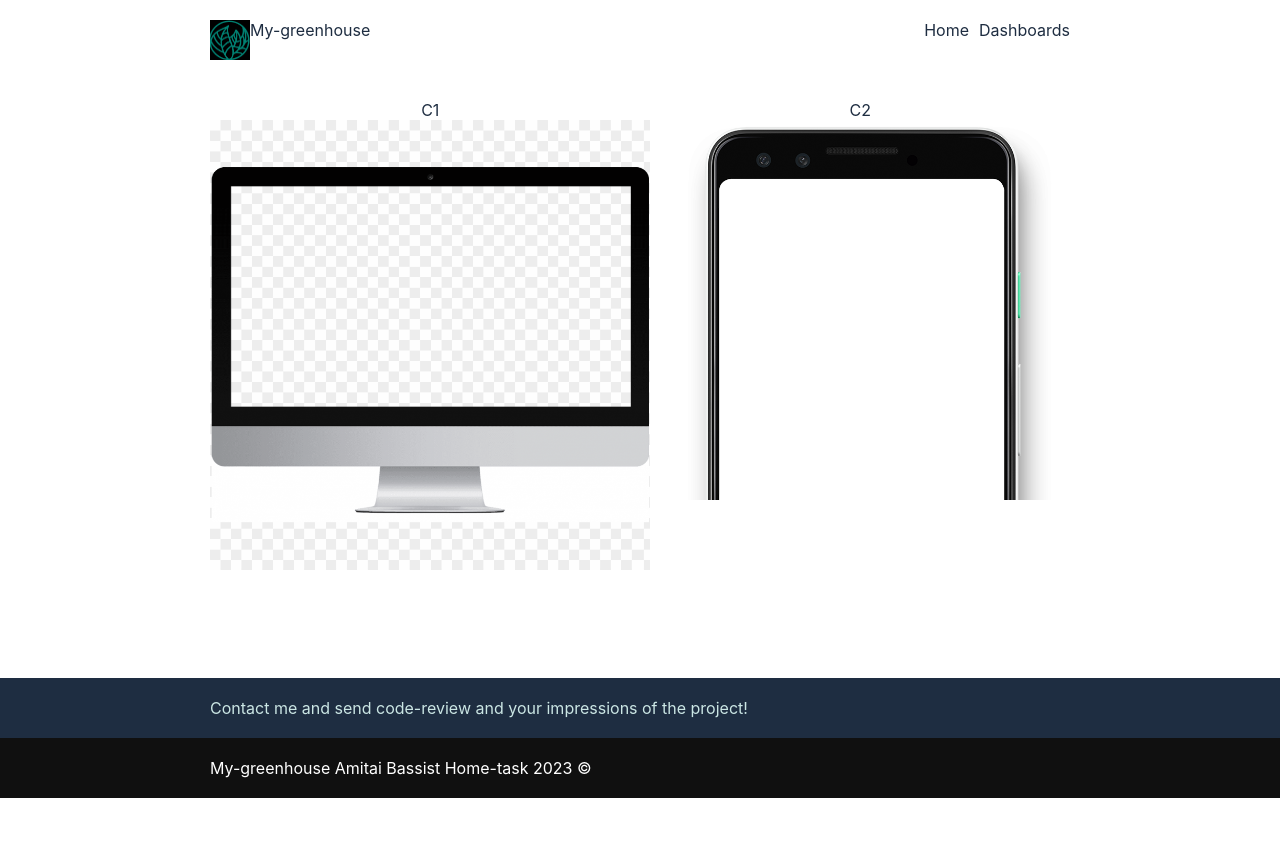
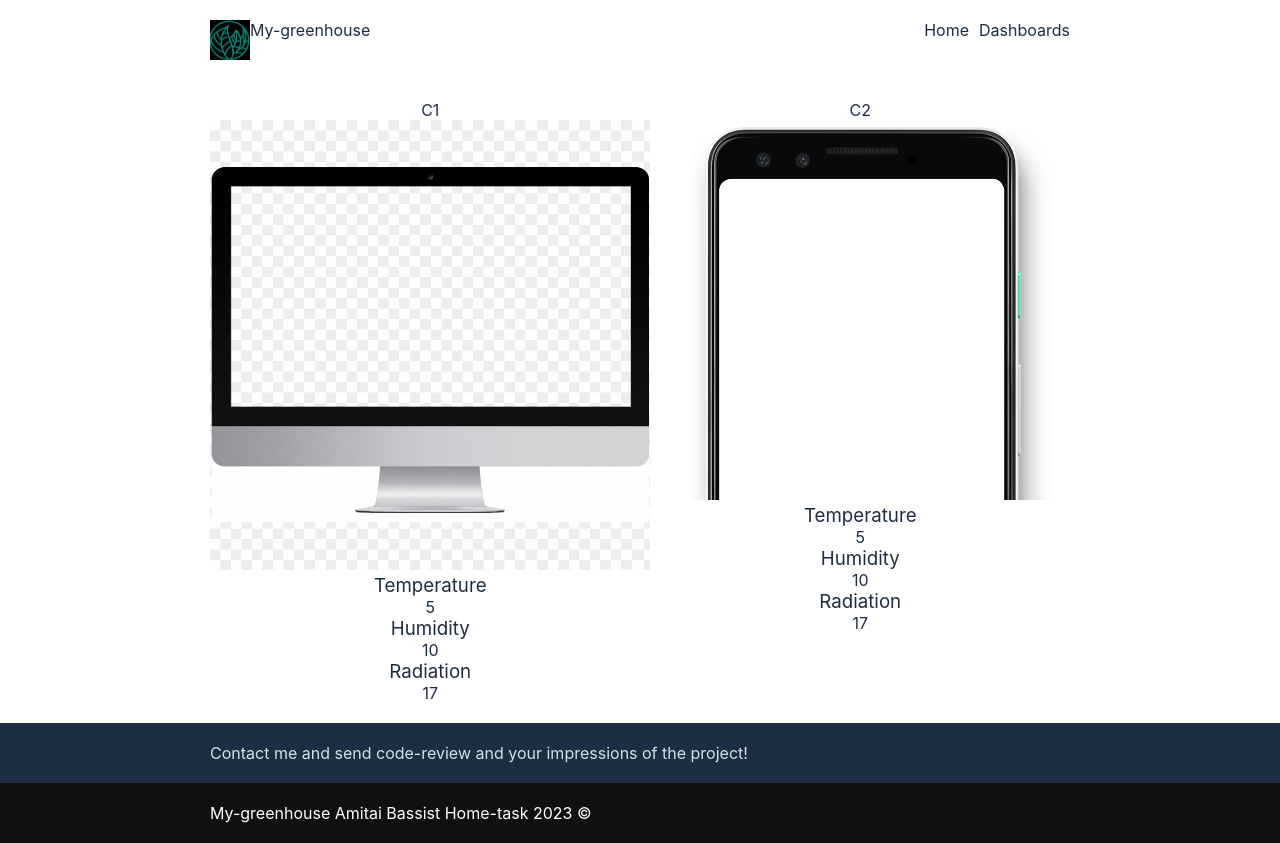
Before and after one commit to Amitai-Bassist/My-greenhouse-front, a React (Create React App) app: page /#/dashboards in a window 1280 px wide. Before the commit the page ends 800 px from the top, so only its background shows below. Built offline with nearby package versions, Linux system fonts and the light colour scheme.

Commit message:
adding dashboard

```diff
--- /dev/null
+++ b/src/cmps/ShowRecords.jsx
@@ -0,0 +1,12 @@
+export function ShowRecords({tmp,humid,radiation}) {
+    return (
+            <section className='ShowRecords '>
+                <h1>Temperature</h1>
+                <div>{tmp}</div>
+                <h1>Humidity</h1>
+                <div>{humid}</div>
+                <h1>Radiation</h1>
+                <div>{radiation}</div>
+            </section>
+    )
+}
--- a/src/views/Dashboards.jsx
+++ b/src/views/Dashboards.jsx
@@ -1,4 +1,5 @@
 import { Component } from 'react'
+import {ShowRecords} from '../cmps/ShowRecords'
 
 import androidScreen from '../assets/imgs/androidScreen.png'
 import bigScreen from '../assets/imgs/bigScreen.png'
@@ -15,10 +16,12 @@ export class Dashboards extends Component {
                 <div>
                     <div>C1</div>
                     <img src={bigScreen} alt="" />
+                    <ShowRecords tmp='5' humid='10' radiation='17'></ShowRecords>
                 </div>
                 <div>
                     <div>C2</div>
                     <img src={androidScreen} alt="" />
+                    <ShowRecords tmp='5' humid='10' radiation='17'></ShowRecords>
                 </div>
             </section>
         )
```
